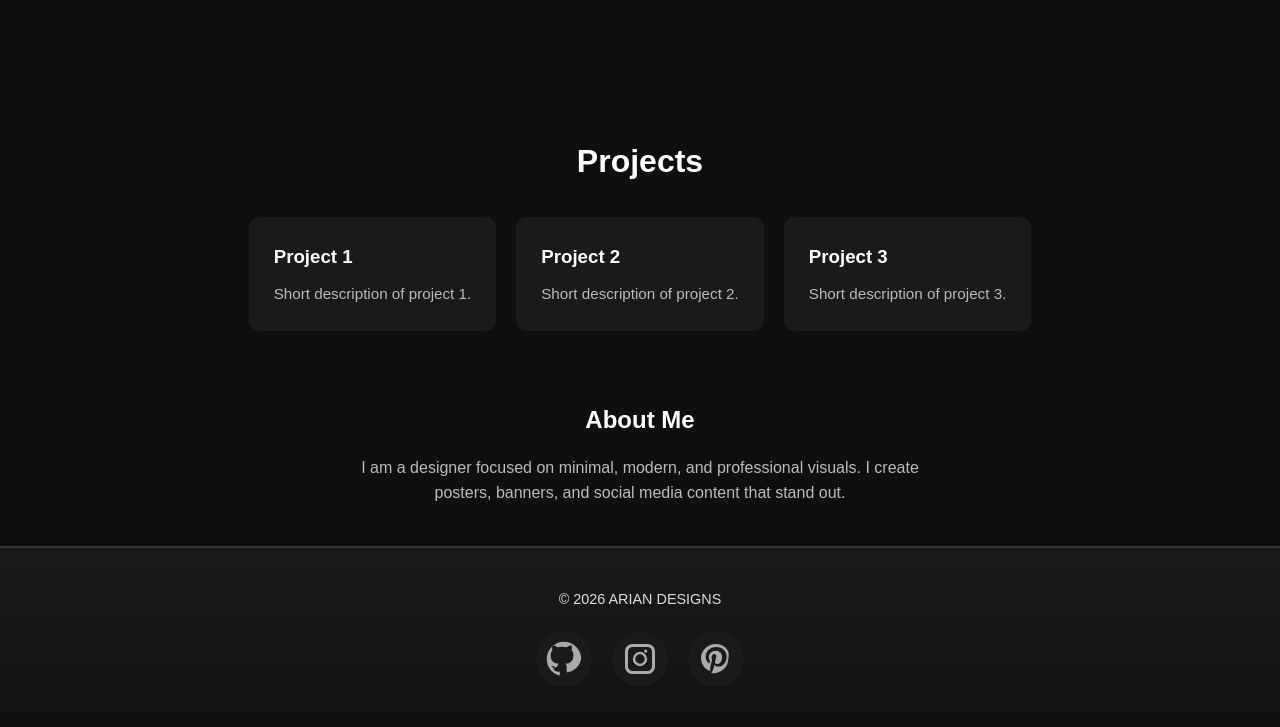
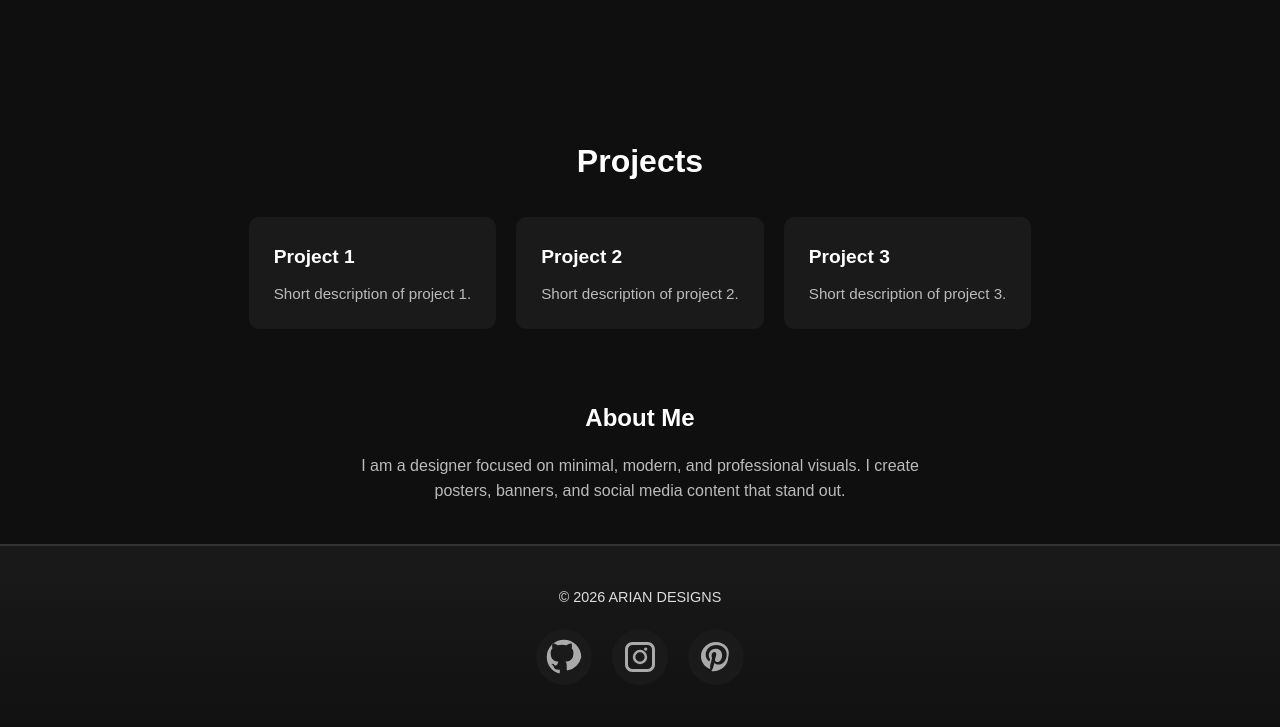
Before and after one commit to ariantechzone-stack/ariantechzone-stack.github.io, a Jekyll site: the page built from index.md, in a window 1280 px wide. Shown: the part 239-966 px from the top of the page. Built offline with Jekyll 4.4.1, drawn with Linux system fonts in a browser that asks for light colours.

Commit message:
Update default.html

```diff
--- a/_layouts/default.html
+++ b/_layouts/default.html
@@ -23,14 +23,30 @@
 }
 
 .project-card {
-  opacity: 0;
-  transform: translateY(20px);
-  transition: opacity 0.8s ease, transform 0.8s ease;
+  background: #1a1a1a;
+  padding: 25px;
+  border-radius: 10px;
+  transition: transform 0.3s ease, box-shadow 0.3s ease;
+  cursor: pointer;
 }
 
-.project-card.visible {
-  opacity: 1;
-  transform: translateY(0);
+/* Lift + glow on hover */
+.project-card:hover {
+  transform: translateY(-8px) scale(1.02);
+  box-shadow: 0 10px 25px rgba(255, 255, 255, 0.1);
+}
+
+/* Card text */
+.project-card h3 {
+  margin-bottom: 10px;
+  color: #fff;
+  font-size: 1.2rem;
+}
+
+.project-card p {
+  color: #ccc;
+  font-size: 0.95rem;
+  line-height: 1.4;
 }
 
     * {
```
